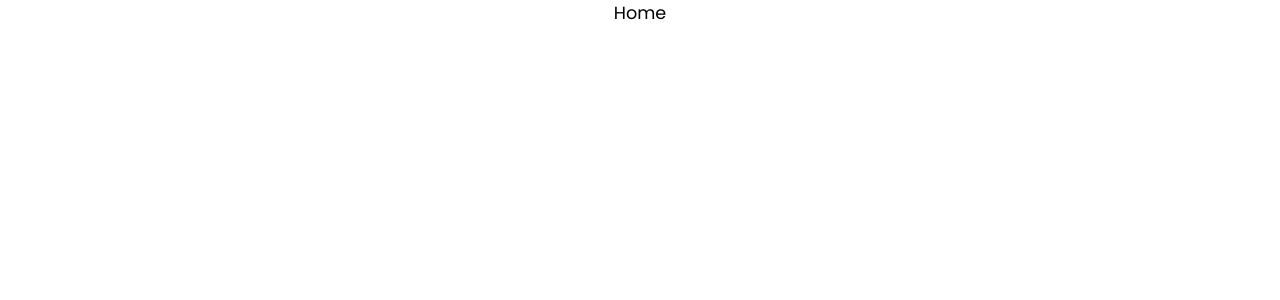
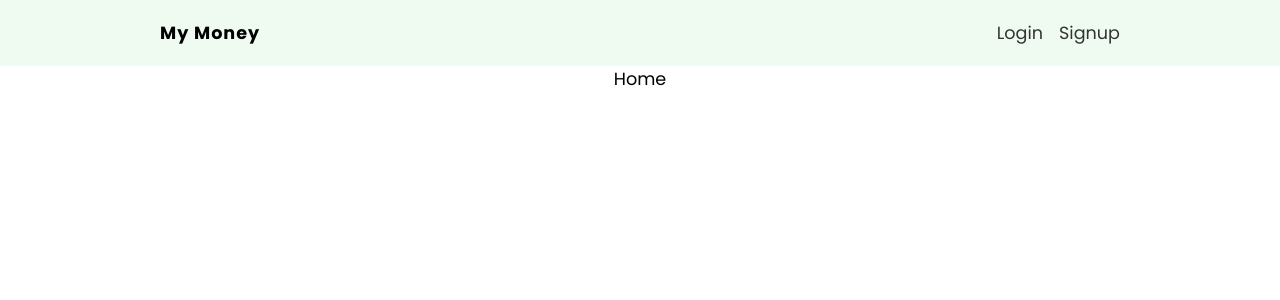
Before and after one commit to shabbirumrali/React-Firebase-finance-tracker, a JavaScript app: page / in a window 1280 px wide. Shown: the top 300 px of the page. Built offline with nearby package versions, Linux system fonts and the light colour scheme; the HTML template or start-up script is replaced by a standard one.

Commit message:
Created navbar section

```diff
--- a/package.json
+++ b/package.json
@@ -8,7 +8,7 @@
     "@testing-library/user-event": "^13.5.0",
     "react": "^18.2.0",
     "react-dom": "^18.2.0",
-    "react-router-dom": "5.1",
+    "react-router-dom": "^5.3.4",
     "react-scripts": "5.0.1",
     "web-vitals": "^2.1.4"
   },
--- a/src/App.js
+++ b/src/App.js
@@ -1,15 +1,17 @@
-import { BrowserRouter, Link, Route, Switch } from 'react-router-dom';
 // Css
 import './App.css';
 // Components
 import Home from './pages/home/Home';
 import Login from './pages/login/Login';
 import Signup from './pages/signup/Signup';
+import Navbar from './components/navbar/Navbar';
 
-function App() {
+import { BrowserRouter, Route, Switch } from 'react-router-dom';
+const App = () => {
   return (
+    <div className="App">
       <BrowserRouter>
-      <div className="App">
+        <Navbar />
           <Switch>
             <Route exact path="/">
               <Home />
@@ -21,8 +23,8 @@
               <Signup />
             </Route>
           </Switch>
+      </BrowserRouter>
     </div>
-    </BrowserRouter>
   );
 }
 
--- /dev/null
+++ b/src/components/navbar/Navbar.js
@@ -0,0 +1,18 @@
+import { Link } from 'react-router-dom';
+// styles
+import styles from './Navbar.module.css';
+
+const Navbar = () => {
+  return (
+    <nav className={styles.navbar}>
+        <ul>
+            <li className={styles.title}>My Money</li>
+
+            <li><Link to="/login">Login</Link></li>
+            <li><Link to="/signup">Signup</Link></li>
+        </ul>
+    </nav>
+  )
+}
+
+export default Navbar
--- /dev/null
+++ b/src/components/navbar/Navbar.module.css
@@ -0,0 +1,26 @@
+/* Navbar styles */
+.navbar {
+    width: 100%;
+    background: #effaf0;
+    padding: 20px 10px;
+    box-sizing: border-box;
+}
+.navbar ul {
+    display: flex;
+    margin: 0 auto;
+    max-width: 960px;
+    align-items: center;
+}
+.title {
+    margin-right: auto;
+    font-weight: bold;
+    letter-spacing: 1px;
+    font-size: 1.rem;
+}
+.navbar button, .navbar a {
+    margin-left: 16px;
+}
+.navbar a {
+    color: #333;
+    text-decoration: none;
+}
--- a/src/pages/home/Home.js
+++ b/src/pages/home/Home.js
@@ -1,6 +1,5 @@
 
 // styles
-import styles from './Home.module.css';
 
 const Home = () => {
   return (
@@ -8,4 +7,4 @@
   )
 }
 
-export default Home
+export default Home;
--- a/src/pages/login/Login.js
+++ b/src/pages/login/Login.js
@@ -1,4 +1,3 @@
-import styles from './Login.module.css';
 
 const Login = () => {
   return (
@@ -6,4 +5,4 @@
   )
 }
 
-export default Login
+export default Login;
--- a/src/pages/signup/Signup.js
+++ b/src/pages/signup/Signup.js
@@ -1,4 +1,3 @@
-import styles from './Signup.module.css'
 
 const Signup = () => {
   return (
@@ -6,4 +5,4 @@
   )
 }
 
-export default Signup
+export default Signup;
```
Also changed, not shown: 1 other file (tests, documents, lock files or other folders). Lines whose indentation alone changed are shown as unchanged.
